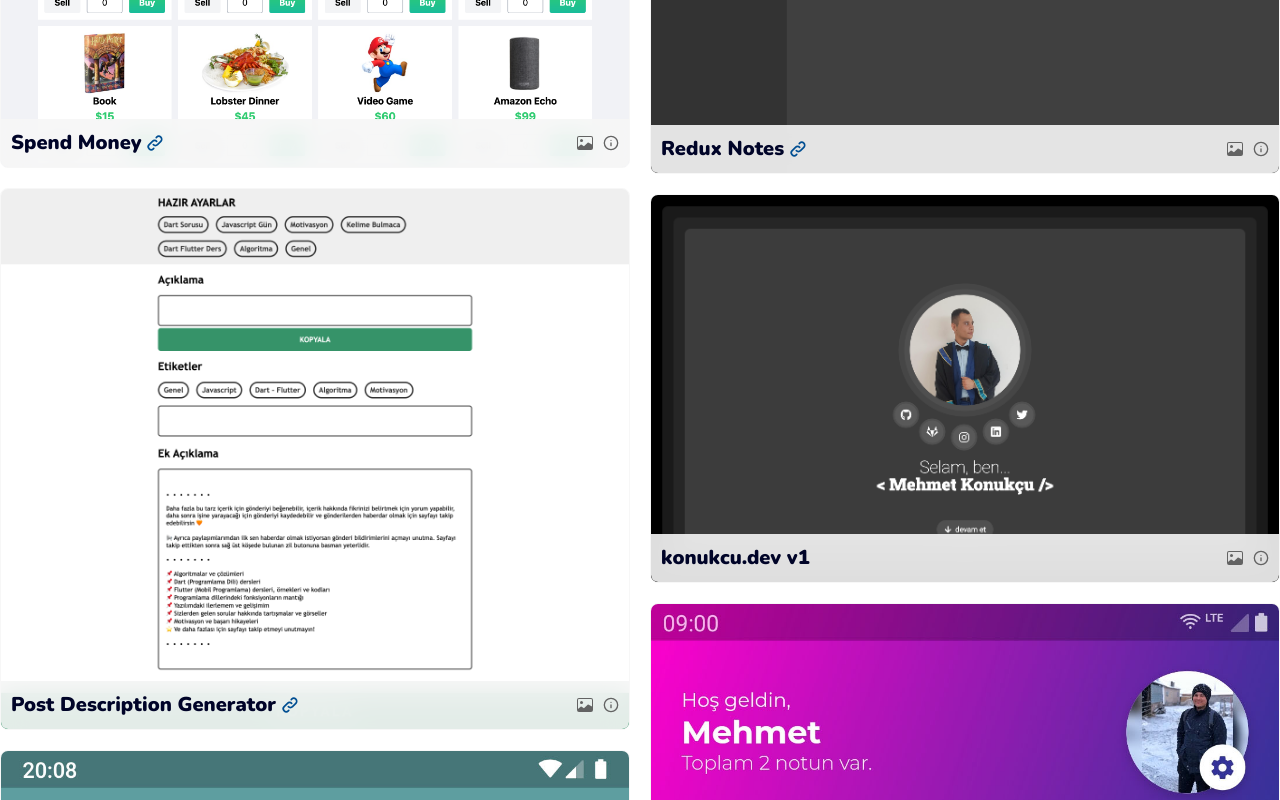
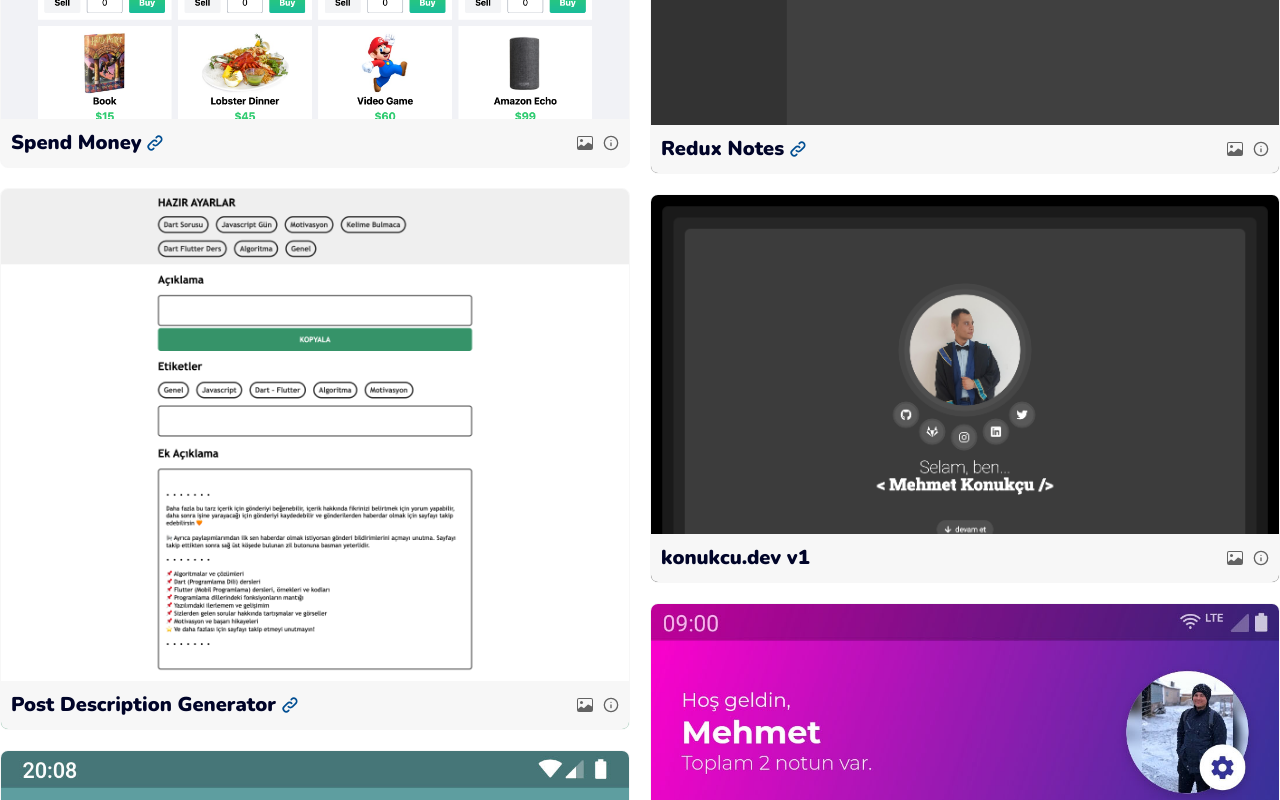
Before and after one commit to mehmetext/konukcudev-next, a Next.js app: page /references in a window 1280 px wide. Shown: the part 1040-1840 px from the top of the page. Built offline with nearby package versions, Linux system fonts and the light colour scheme.

Commit message:
Update ReferenceItem.tsx

```diff
--- a/src/components/molecules/ReferencesTemplate/ReferenceItem.tsx
+++ b/src/components/molecules/ReferencesTemplate/ReferenceItem.tsx
@@ -36,7 +36,7 @@ export default function ReferenceItem({ reference }: Props) {
 				className="w-full h-full"
 			/>
 			<div className="absolute top-0 left-0 w-full h-full flex items-end">
-				<div className="bg-bright bg-opacity-90 backdrop-blur-md flex flex-col w-full max-h-full overflow-y-scroll">
+				<div className="bg-bright flex flex-col w-full max-h-full overflow-y-scroll">
 					<Accordion
 						header={(toggleIsOpen, isOpen) => {
 							return (
```
